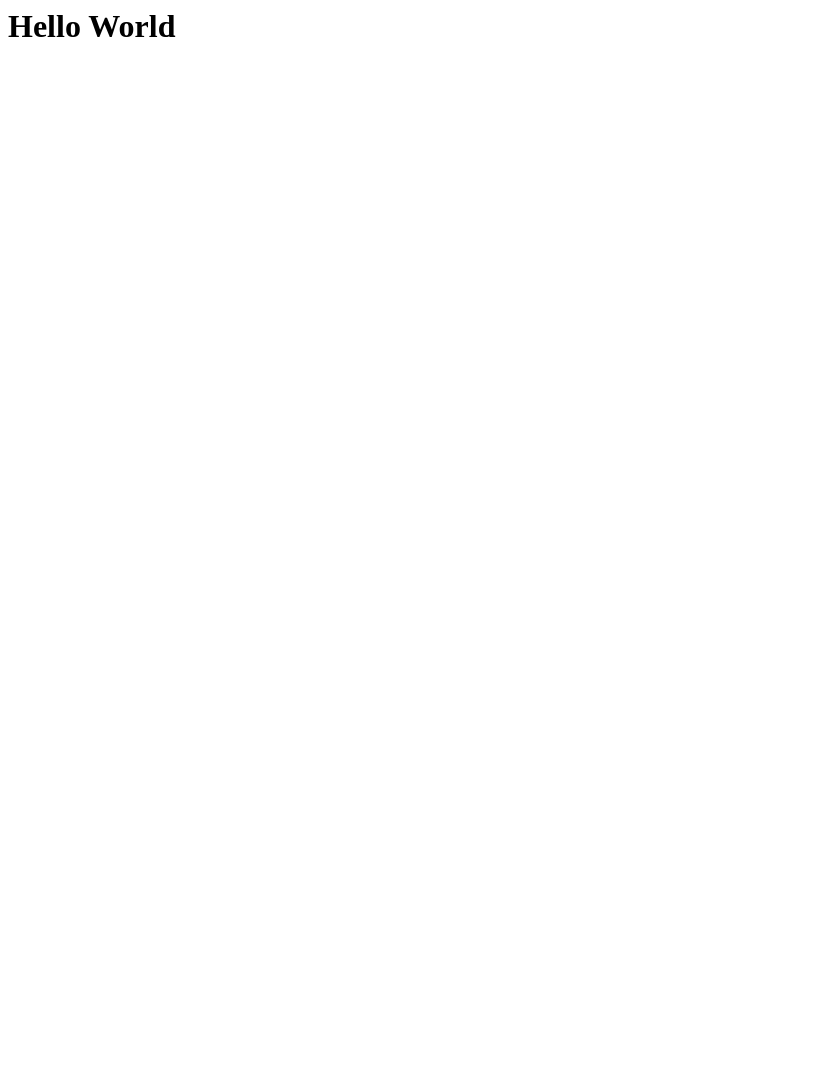
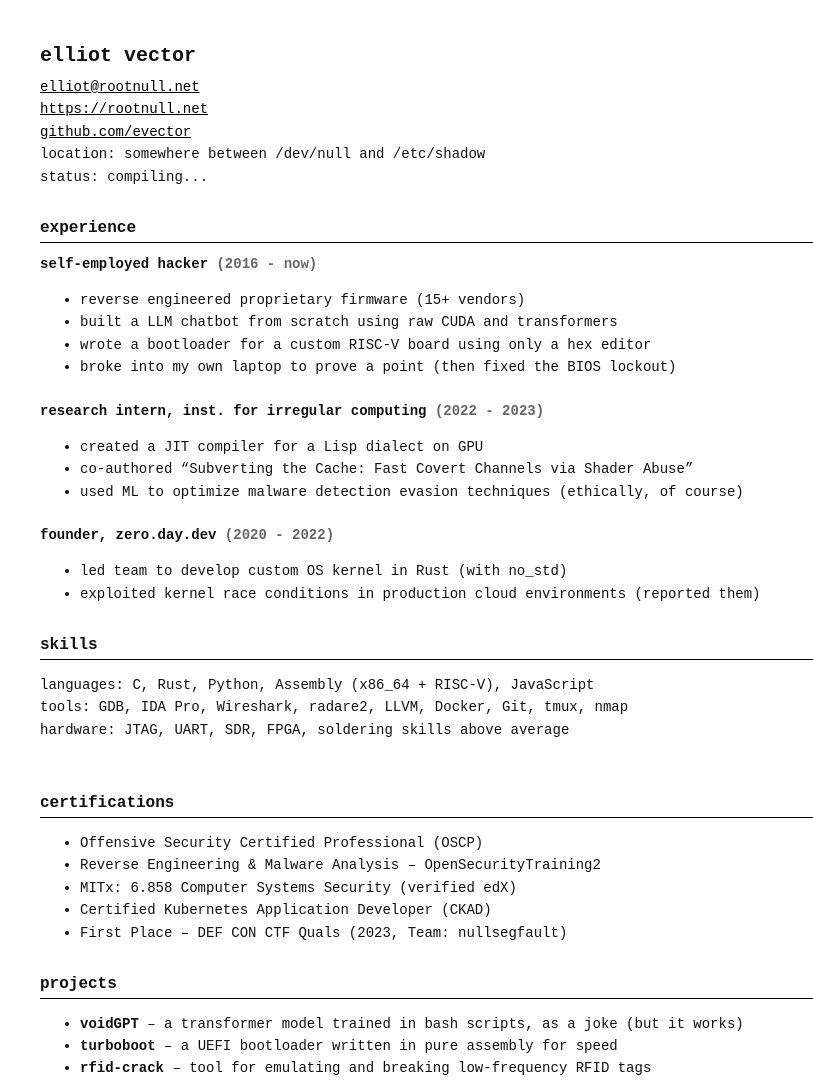
Before and after one commit to a-marley/resume, a plain HTML site: page index.html in a window 1280 px wide. Shown: the whole page, without its empty margins (0-813 px from the left). Before the commit the page ends 800 px from the top, so only its background shows below. Drawn offline with Linux system fonts and the light colour scheme.

Commit message:
LLM assisted format

```diff
--- a/index.html
+++ b/index.html
@@ -1 +1,136 @@
-<h1>Hello World</h1>
+<!DOCTYPE html>
+<html lang="en">
+<head>
+  <meta charset="UTF-8">
+  <meta name="viewport" content="width=device-width, initial-scale=1">
+  <title>elliot vector - resume</title>
+  <style>
+    body {
+      margin: 40px;
+      background: #fff;
+      color: #111;
+      font-family: "Courier New", Courier, monospace;
+      font-size: 14px;
+      line-height: 1.6;
+    }
+
+    a {
+      color: #000;
+      text-decoration: underline;
+    }
+
+    .section {
+      margin-top: 2em;
+    }
+
+    .section h2 {
+      font-size: 16px;
+      text-transform: lowercase;
+      border-bottom: 1px solid #000;
+      margin-bottom: 10px;
+    }
+
+    .entry {
+      margin-bottom: 1.5em;
+    }
+
+    .title {
+      font-weight: bold;
+    }
+
+    .meta {
+      color: #666;
+    }
+
+    pre {
+      white-space: pre-wrap;
+      word-wrap: break-word;
+    }
+
+    .header {
+      margin-bottom: 2em;
+    }
+
+    .header h1 {
+      font-size: 20px;
+      margin: 0 0 0.2em 0;
+    }
+
+    .header a {
+      display: block;
+    }
+  </style>
+</head>
+<body>
+
+  <div class="header">
+    <h1>elliot vector</h1>
+    <a href="mailto:elliot@rootnull.net">elliot@rootnull.net</a>
+    <a href="https://rootnull.net">https://rootnull.net</a>
+    <a href="https://github.com/evector">github.com/evector</a>
+    <span>location: somewhere between /dev/null and /etc/shadow</span><br>
+    <span>status: compiling...</span>
+  </div>
+
+  <div class="section">
+    <h2>experience</h2>
+
+    <div class="entry">
+      <div class="title">self-employed hacker <span class="meta">(2016 - now)</span></div>
+      <ul>
+        <li>reverse engineered proprietary firmware (15+ vendors)</li>
+        <li>built a LLM chatbot from scratch using raw CUDA and transformers</li>
+        <li>wrote a bootloader for a custom RISC-V board using only a hex editor</li>
+        <li>broke into my own laptop to prove a point (then fixed the BIOS lockout)</li>
+      </ul>
+    </div>
+
+    <div class="entry">
+      <div class="title">research intern, inst. for irregular computing <span class="meta">(2022 - 2023)</span></div>
+      <ul>
+        <li>created a JIT compiler for a Lisp dialect on GPU</li>
+        <li>co-authored “Subverting the Cache: Fast Covert Channels via Shader Abuse”</li>
+        <li>used ML to optimize malware detection evasion techniques (ethically, of course)</li>
+      </ul>
+    </div>
+
+    <div class="entry">
+      <div class="title">founder, zero.day.dev <span class="meta">(2020 - 2022)</span></div>
+      <ul>
+        <li>led team to develop custom OS kernel in Rust (with no_std)</li>
+        <li>exploited kernel race conditions in production cloud environments (reported them)</li>
+      </ul>
+    </div>
+  </div>
+
+  <div class="section">
+    <h2>skills</h2>
+    <pre>
+languages: C, Rust, Python, Assembly (x86_64 + RISC-V), JavaScript
+tools: GDB, IDA Pro, Wireshark, radare2, LLVM, Docker, Git, tmux, nmap
+hardware: JTAG, UART, SDR, FPGA, soldering skills above average
+    </pre>
+  </div>
+
+  <div class="section">
+    <h2>certifications</h2>
+    <ul>
+      <li>Offensive Security Certified Professional (OSCP)</li>
+      <li>Reverse Engineering & Malware Analysis – OpenSecurityTraining2</li>
+      <li>MITx: 6.858 Computer Systems Security (verified edX)</li>
+      <li>Certified Kubernetes Application Developer (CKAD)</li>
+      <li>First Place – DEF CON CTF Quals (2023, Team: nullsegfault)</li>
+    </ul>
+  </div>
+
+  <div class="section">
+    <h2>projects</h2>
+    <ul>
+      <li><strong>voidGPT</strong> – a transformer model trained in bash scripts, as a joke (but it works)</li>
+      <li><strong>turboboot</strong> – a UEFI bootloader written in pure assembly for speed</li>
+      <li><strong>rfid-crack</strong> – tool for emulating and breaking low-frequency RFID tags</li>
+    </ul>
+  </div>
+
+</body>
+</html>
```
